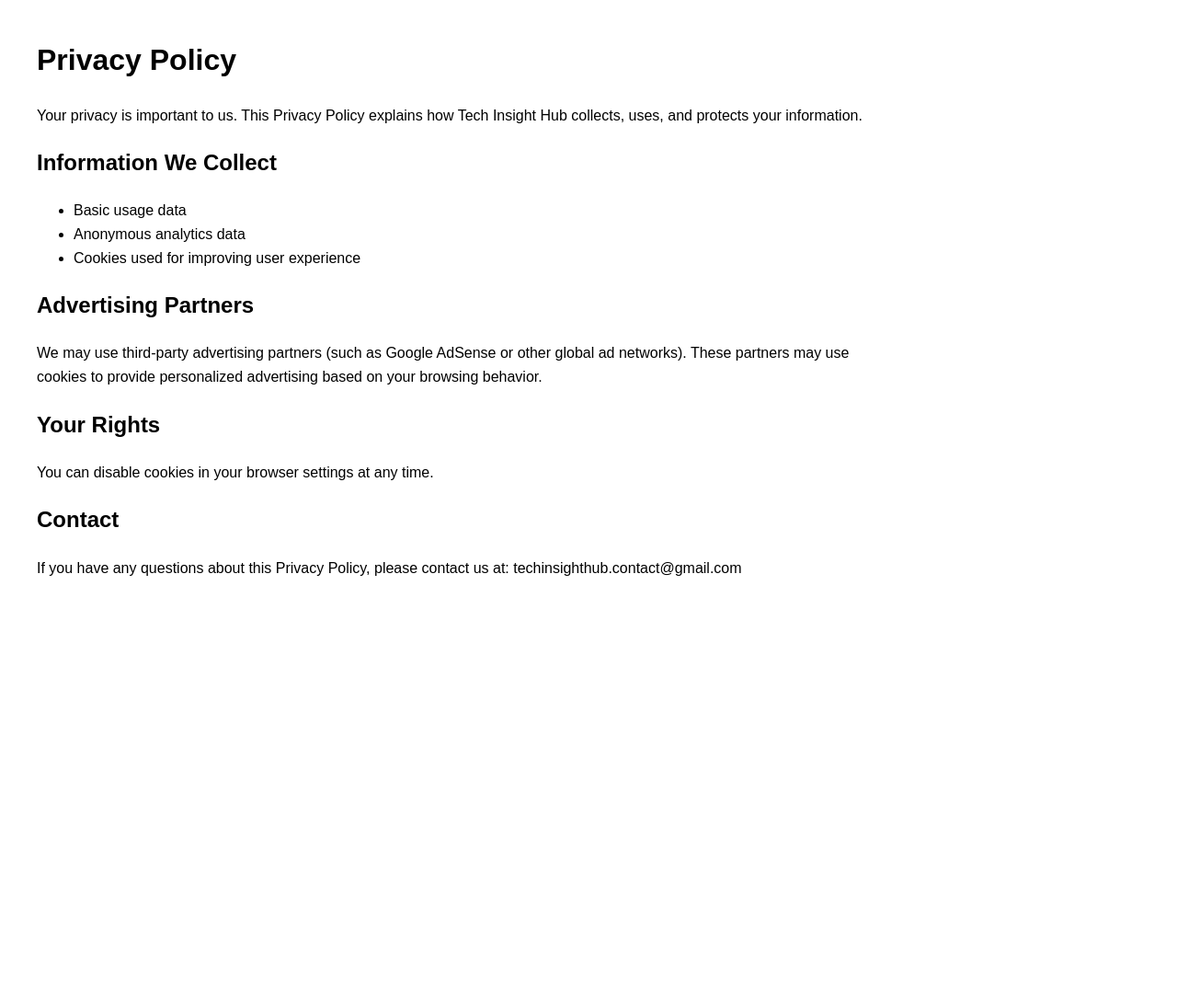
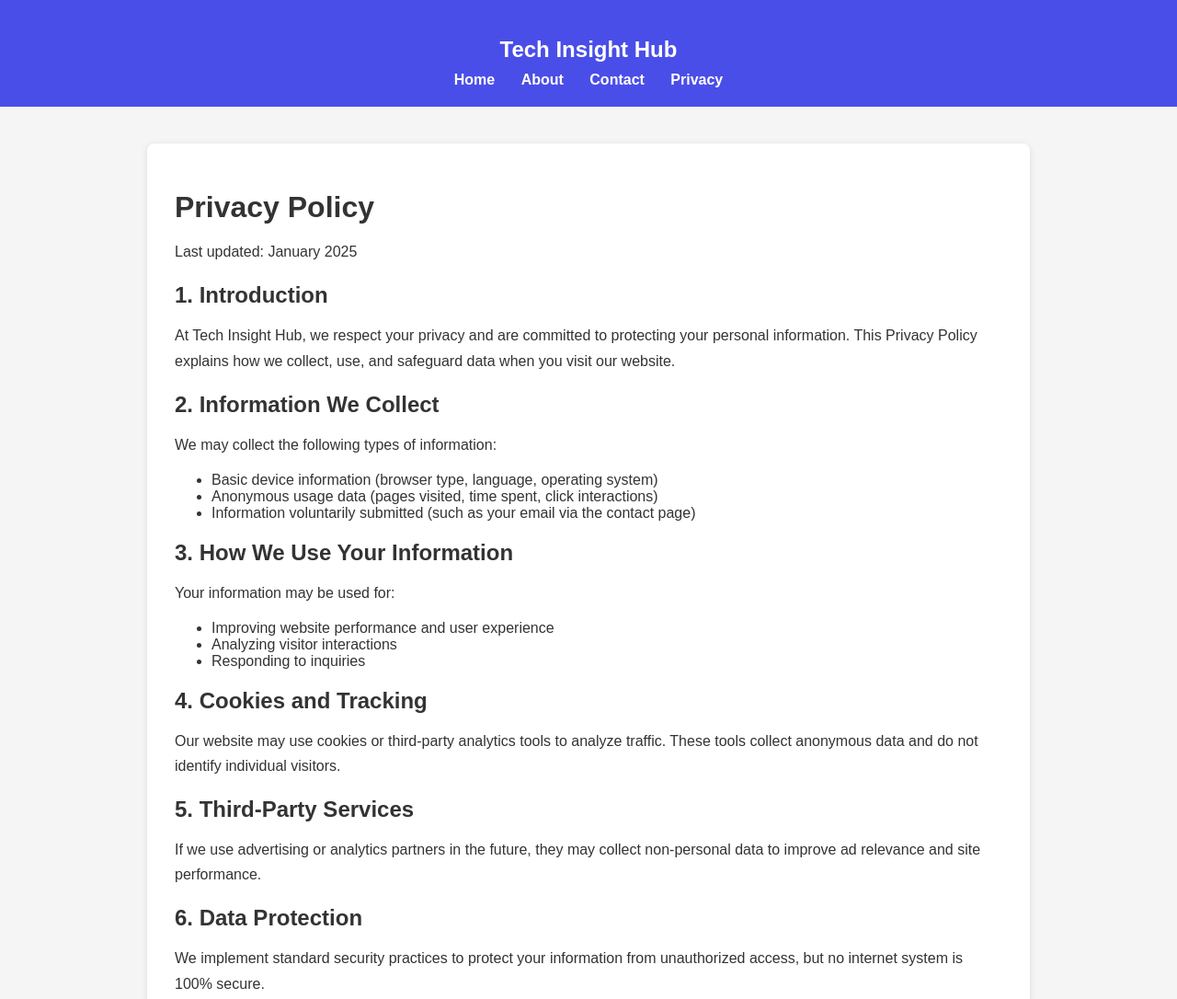
Before and after one commit to czchengzhi6-labshr/tech-insight-hub, a plain HTML site: page privacy.html in a window 1280 px wide. Shown: the top 1086 px of the page at 92% size. Before the commit the page ends 800 px from the top, so only its background shows below. Drawn offline with Linux system fonts and the light colour scheme.

Commit message:
Update privacy.html

```diff
--- a/privacy.html
+++ b/privacy.html
@@ -1,37 +1,119 @@
 <!DOCTYPE html>
 <html lang="en">
 <head>
-<meta charset="UTF-8">
+    <meta charset="UTF-8" />
+    <meta name="viewport" content="width=device-width, initial-scale=1.0" />
     <title>Privacy Policy - Tech Insight Hub</title>
-<meta name="viewport" content="width=device-width, initial-scale=1.0">
     <style>
-body { font-family: Arial; margin: 40px; max-width: 900px; line-height: 1.6; }
+        body {
+            margin: 0;
+            font-family: Arial, sans-serif;
+            background: #f5f5f5;
+            color: #333;
+        }
+        header {
+            background: #4a4ee8;
+            color: white;
+            padding: 20px;
+            text-align: center;
+        }
+        nav a {
+            color: white;
+            margin: 0 12px;
+            text-decoration: none;
+            font-weight: bold;
+        }
+        .container {
+            max-width: 900px;
+            margin: 40px auto;
+            background: white;
+            padding: 30px;
+            border-radius: 8px;
+            box-shadow: 0 2px 8px rgba(0,0,0,0.1);
+        }
+        footer {
+            background: #222;
+            color: white;
+            text-align: center;
+            padding: 15px 0;
+            margin-top: 40px;
+        }
+        h1, h2 {
+            margin-bottom: 10px;
+        }
+        p {
+            line-height: 1.7;
+        }
     </style>
 </head>
 <body>
 
+<header>
+    <h2>Tech Insight Hub</h2>
+    <nav>
+        <a href="index.html">Home</a>
+        <a href="about.html">About</a>
+        <a href="contact.html">Contact</a>
+        <a href="privacy.html">Privacy</a>
+    </nav>
+</header>
+
+<div class="container">
     <h1>Privacy Policy</h1>
+    <p>Last updated: January 2025</p>
 
-<p>Your privacy is important to us. This Privacy Policy explains how Tech Insight Hub collects, uses, and protects your information.</p>
+    <h2>1. Introduction</h2>
+    <p>
+        At Tech Insight Hub, we respect your privacy and are committed to protecting your
+        personal information. This Privacy Policy explains how we collect, use, and safeguard
+        data when you visit our website.
+    </p>
 
-<h2>Information We Collect</h2>
+    <h2>2. Information We Collect</h2>
+    <p>We may collect the following types of information:</p>
     <ul>
-  <li>Basic usage data</li>
-  <li>Anonymous analytics data</li>
-  <li>Cookies used for improving user experience</li>
+        <li>Basic device information (browser type, language, operating system)</li>
+        <li>Anonymous usage data (pages visited, time spent, click interactions)</li>
+        <li>Information voluntarily submitted (such as your email via the contact page)</li>
     </ul>
 
-<h2>Advertising Partners</h2>
+    <h2>3. How We Use Your Information</h2>
+    <p>Your information may be used for:</p>
+    <ul>
+        <li>Improving website performance and user experience</li>
+        <li>Analyzing visitor interactions</li>
+        <li>Responding to inquiries</li>
+    </ul>
+
+    <h2>4. Cookies and Tracking</h2>
     <p>
-We may use third-party advertising partners (such as Google AdSense or other global ad networks).
-These partners may use cookies to provide personalized advertising based on your browsing behavior.
+        Our website may use cookies or third-party analytics tools to analyze traffic.
+        These tools collect anonymous data and do not identify individual visitors.
     </p>
 
-<h2>Your Rights</h2>
-<p>You can disable cookies in your browser settings at any time.</p>
+    <h2>5. Third-Party Services</h2>
+    <p>
+        If we use advertising or analytics partners in the future, they may collect
+        non-personal data to improve ad relevance and site performance.
+    </p>
 
-<h2>Contact</h2>
-<p>If you have any questions about this Privacy Policy, please contact us at: techinsighthub.contact@gmail.com</p>
+    <h2>6. Data Protection</h2>
+    <p>
+        We implement standard security practices to protect your information from
+        unauthorized access, but no internet system is 100% secure.
+    </p>
+
+    <h2>7. Contact Us</h2>
+    <p>
+        If you have any questions about this Privacy Policy, please contact us at:
+        <br><br>
+        📩 contact.techinsight@gmail.com
+    </p>
+</div>
+
+<footer>
+    © 2025 Tech Insight Hub — All Rights Reserved
+</footer>
 
 </body>
 </html>
```
Lines whose indentation alone changed are shown as unchanged.
